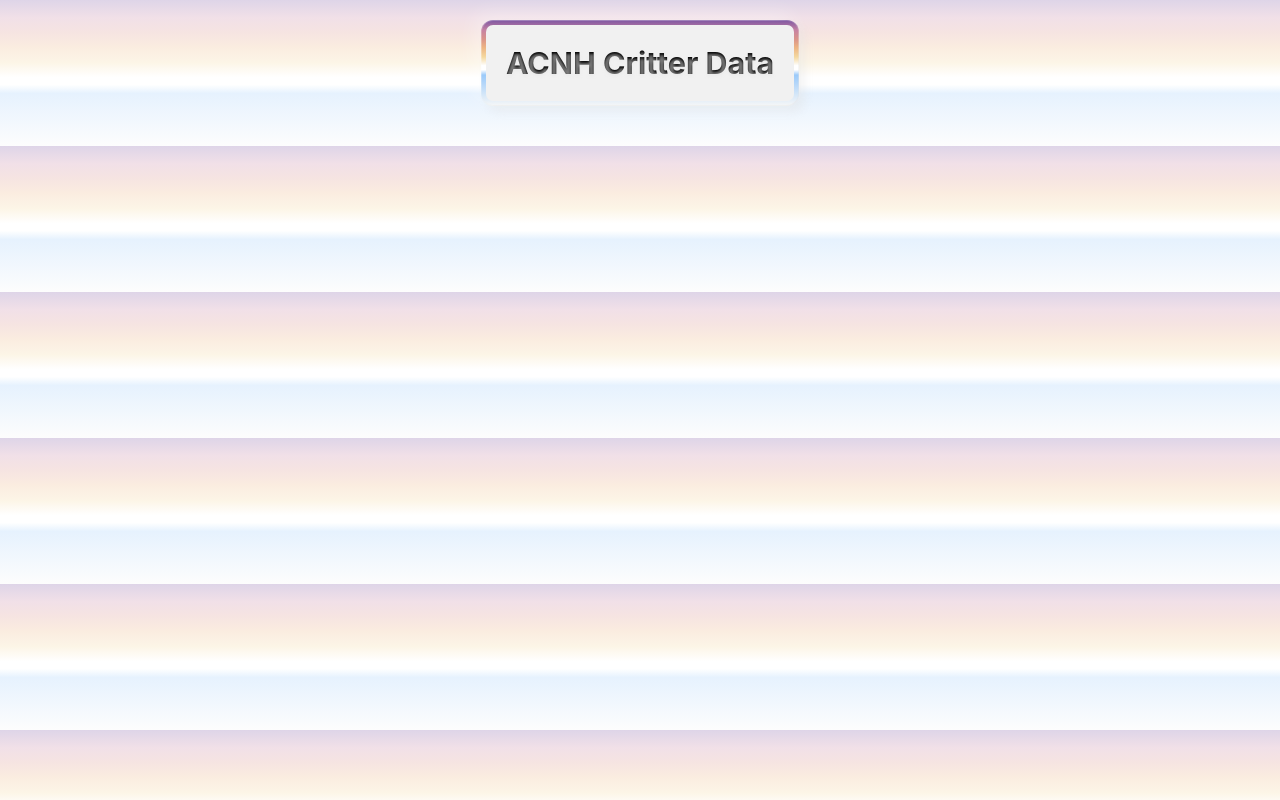
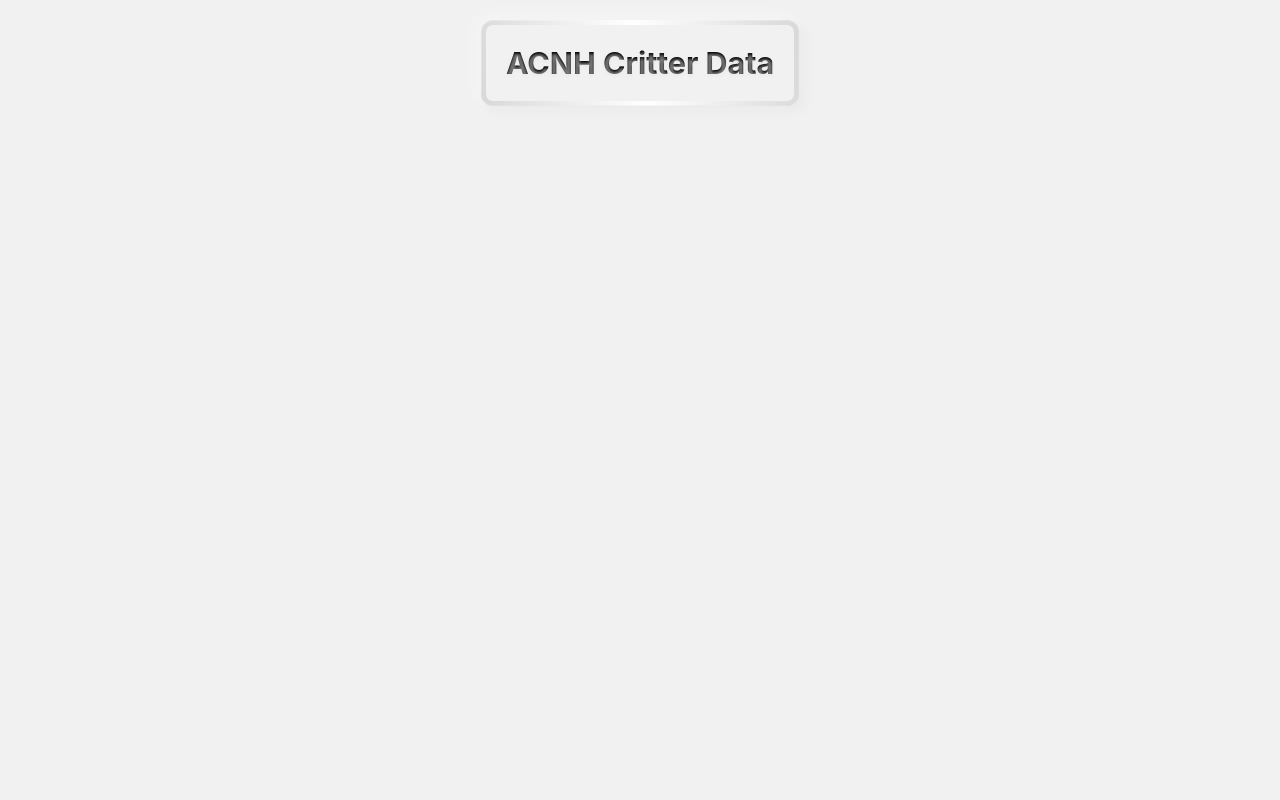
Before and after one commit to bkopchains/acnh_website, a React (Create React App) app: page / in a window 1280 px wide. Built offline with nearby package versions, Linux system fonts and the light colour scheme; no server answers.

Commit message:
light bkg

```diff
--- a/src/App.scss
+++ b/src/App.scss
@@ -37,13 +37,15 @@
     z-index: -1;
     margin: -$border; /* !importanté */
     border-radius: inherit; /* !importanté */
-    background: $sunset;
-    //background: linear-gradient(80deg, $metal 0%, #ffffff 50%, $metal 100%)
+    //background: $sunset;
+    background: linear-gradient(80deg, $metal 0%, #ffffff 50%, $metal 100%)
   }
 }
 
 html {
-  background: $sunset-half;
+  background: $light-bkg;
+  height: 100%;
+  background-attachment: fixed;
 }
 
 .App-logo {
```
